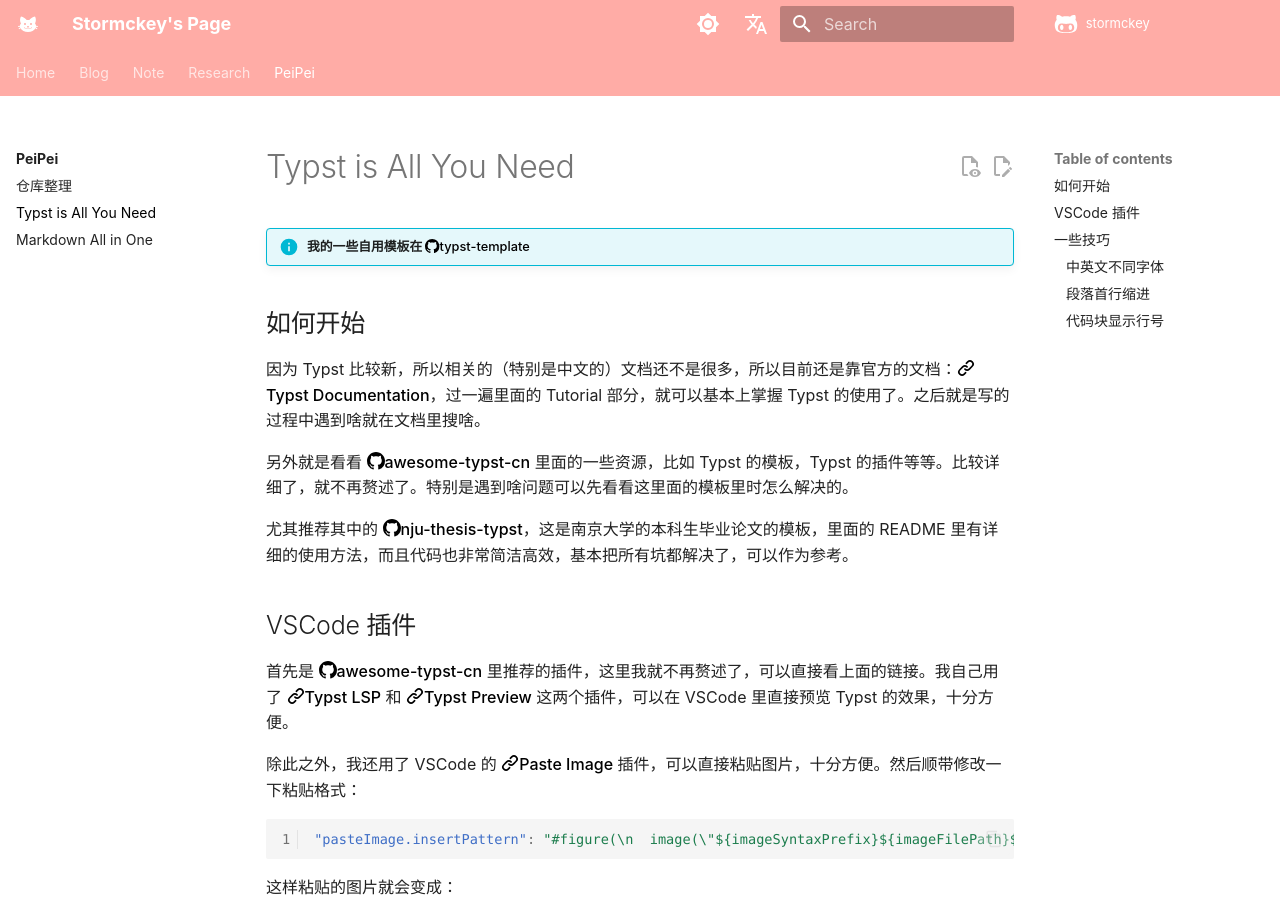
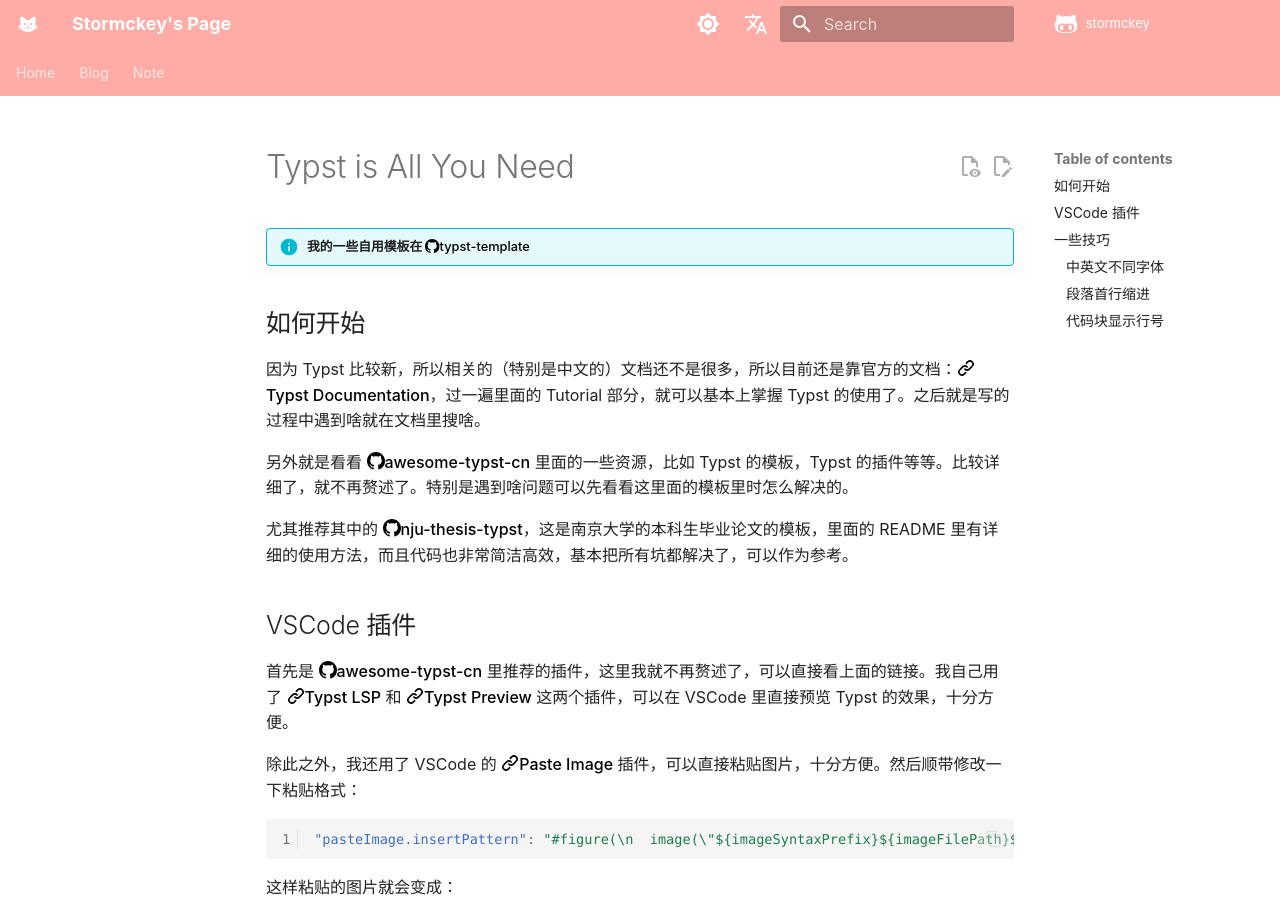
Before and after one commit to stormckey/stormckey.github.io, an MkDocs documentation site: the page built from docs/PeiPei/typst.md, in a window 1280 px wide and 900 px high. Built offline with MkDocs 1.6.1 and Material for MkDocs 9.7.7, drawn with Linux system fonts in a browser that asks for light colours; some web fonts are replaced; comment, search, counter and statistics services are not loaded; a style sheet for code colours, icons or effects is not loaded; some of the changed lines change nothing that is shown.

Commit message:
remove stale part

```diff
--- a/mkdocs.yml
+++ b/mkdocs.yml
@@ -205,14 +205,14 @@
           - Note/Data Modeling/SVD.md
           - Note/Data Modeling/PCA.md
 
-  - Research:
-      - Research/index.md
-      - Diffusion Model:
-          - DDPM: Research/Diffusion Model/DDPM.md
-          - DDIM: Research/Diffusion Model/DDIM.md
+  # - Research:
+  #     - Research/index.md
+  #     - Diffusion Model:
+  #         - DDPM: Research/Diffusion Model/DDPM.md
+  #         - DDIM: Research/Diffusion Model/DDIM.md
 
-  - PeiPei:
-      - PeiPei/index.md
-      - PeiPei/repository.md
-      - PeiPei/typst.md
-      - PeiPei/markdown.md
+  # - PeiPei:
+  #     - PeiPei/index.md
+  #     - PeiPei/repository.md
+  #     - PeiPei/typst.md
+  #     - PeiPei/markdown.md
```
